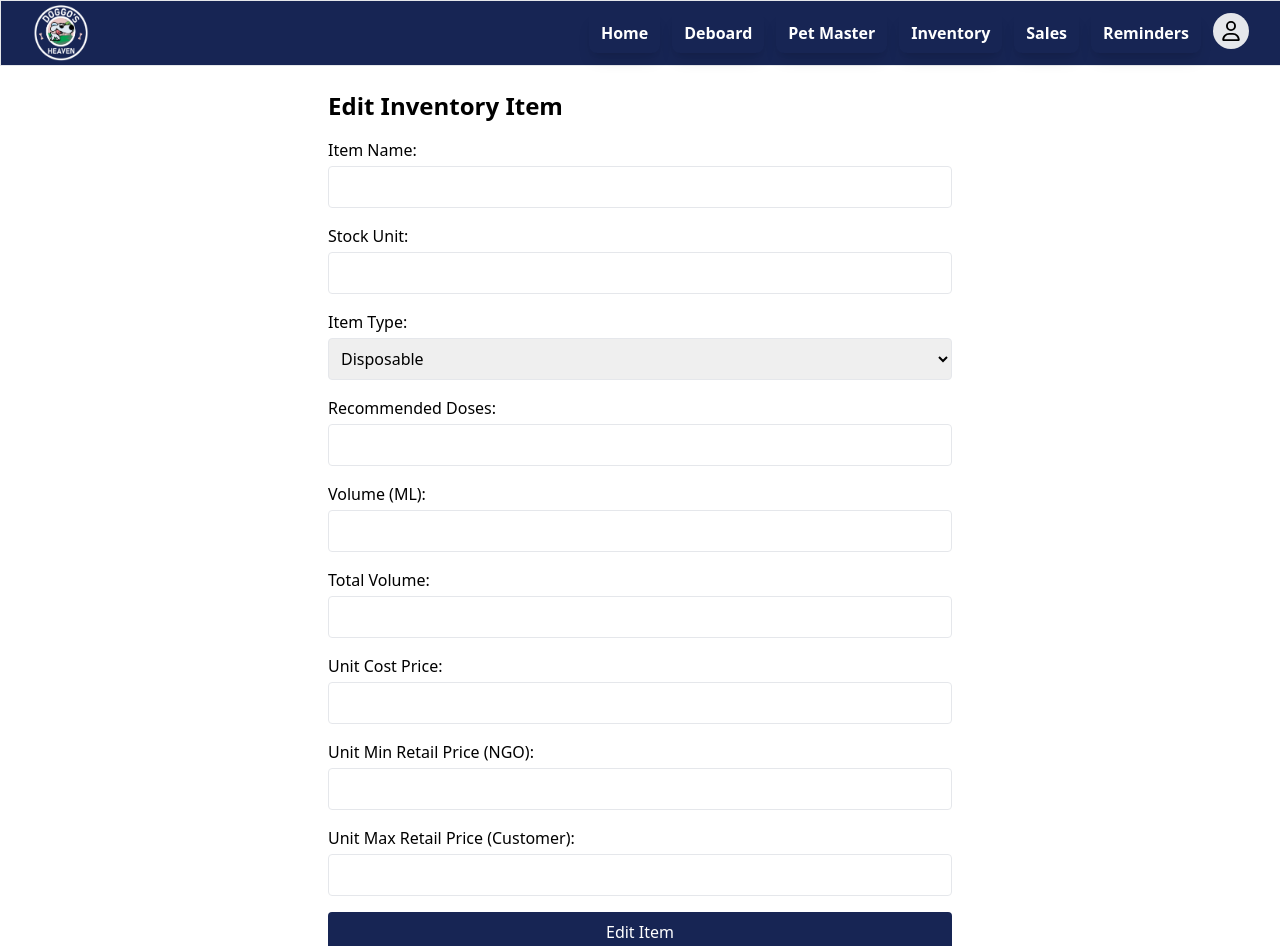
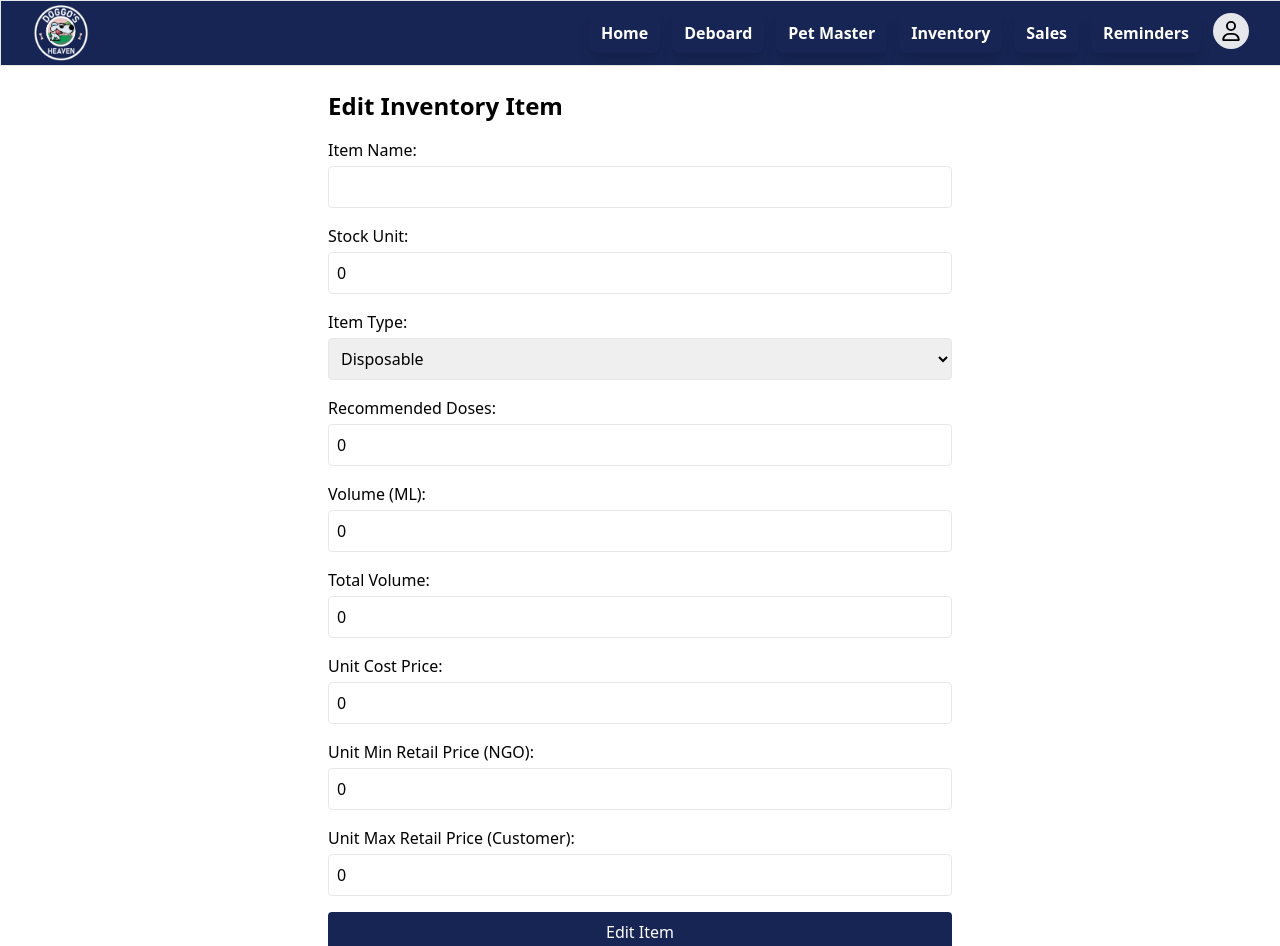
Before and after one commit to DoggosheavenShub/DoggosHeavenSoftwaree, a React (Vite) app in the folder Frontend/: page /editinventory in a window 1280 px wide. Shown: the top 946 px of the page. Built offline with nearby package versions, Linux system fonts and the light colour scheme; no server answers; sample sign-in values are in the browser's storage.

Commit message:
edit inventory fixed

```diff
--- a/Frontend/src/component/Inventory/EditInventory.jsx
+++ b/Frontend/src/component/Inventory/EditInventory.jsx
@@ -1,17 +1,16 @@
 import React, { useEffect, useState } from "react";
-import { useLocation, useNavigate, useSearchParams } from "react-router-dom";
+import { useLocation, useNavigate } from "react-router-dom";
 import {
   editInventoryItem,
   getInventoryItemDetails,
 } from "../../store/slices/inventorySlice";
-import { useDispatch } from "react-redux";
-import { logout } from "../../store/slices/authSlice";
+import { useDispatch, useSelector } from "react-redux";
 
 const EditInventory = () => {
-  const [searchParams, setSearchParams] = useSearchParams();
   const dispatch = useDispatch();
   const navigate = useNavigate();
   const location = useLocation();
+  const { editInventoryLoading } = useSelector((state) => state.inventory);
 
   const { id } = location?.state || "";
   const [formData, setFormData] = useState({
@@ -55,12 +54,21 @@ const EditInventory = () => {
         if (data?.payload?.success) {
           navigate("/inventorylist");
           alert("Inventory item edited successfully!");
-        }
+        } else alert(data?.payload?.message);
       })
       .catch((err) => {
         alert("Failed to edit the inventory item");
+        console.log(err);
       });
   };
+
+  if (editInventoryLoading) {
+    return (
+      <div className="flex justify-center items-center h-screen">
+        <div className="animate-spin rounded-full h-12 w-12 border-b-2 border-blue-600"></div>
+      </div>
+    );
+  }
 
   return (
     <div className="max-w-2xl mx-auto p-6">
@@ -71,7 +79,7 @@ const EditInventory = () => {
           <input
             type="text"
             name="itemName"
-            value={formData?.itemName || ""}
+            value={formData.itemName || ""}
             onChange={handleChange}
             required
             className="w-full p-2 border rounded"
@@ -83,7 +91,7 @@ const EditInventory = () => {
           <input
             type="number"
             name="stockUnit"
-            value={formData?.stockUnit || ""}
+            value={formData.stockUnit || 0}
             onChange={handleChange}
             required
             className="w-full p-2 border rounded"
@@ -94,22 +102,25 @@ const EditInventory = () => {
           <label className="block mb-1">Item Type:</label>
           <select
             name="itemType"
-            value={formData?.itemType || ""}
+            value={formData.itemType || "disposable"}
             onChange={handleChange}
             required
             className="w-full p-2 border rounded"
           >
             <option value="disposable">Disposable</option>
             <option value="syringe">Syringe</option>
+            <option value="medicine">Medicine</option>
           </select>
         </div>
 
+        {formData.itemType !== "medicine" && (
+          <>
             <div>
               <label className="block mb-1">Recommended Doses:</label>
               <input
                 type="number"
                 name="recommendedDoses"
-            value={formData?.recommendedDoses || ""}
+                value={formData.recommendedDoses || 0}
                 onChange={handleChange}
                 className="w-full p-2 border rounded"
               />
@@ -120,7 +131,7 @@ const EditInventory = () => {
               <input
                 type="number"
                 name="volumeML"
-            value={formData?.volumeML || ""}
+                value={formData.volumeML || 0}
                 onChange={handleChange}
                 className="w-full p-2 border rounded"
               />
@@ -131,18 +142,20 @@ const EditInventory = () => {
               <input
                 type="number"
                 name="totalVolume"
-            value={formData?.totalVolume || ""}
+                value={formData.totalVolume || 0}
                 onChange={handleChange}
                 className="w-full p-2 border rounded"
               />
             </div>
+          </>
+        )}
 
         <div>
           <label className="block mb-1">Unit Cost Price:</label>
           <input
             type="number"
             name="unitCostPrice"
-            value={formData?.unitCostPrice || ""}
+            value={formData.unitCostPrice || 0}
             onChange={handleChange}
             className="w-full p-2 border rounded"
           />
@@ -153,7 +166,7 @@ const EditInventory = () => {
           <input
             type="number"
             name="unitMinRetailPriceNGO"
-            value={formData?.unitMinRetailPriceNGO || ""}
+            value={formData.unitMinRetailPriceNGO || 0}
             onChange={handleChange}
             className="w-full p-2 border rounded"
           />
@@ -166,7 +179,7 @@ const EditInventory = () => {
           <input
             type="number"
             name="unitMaxRetailPriceCustomer"
-            value={formData?.unitMaxRetailPriceCustomer || ""}
+            value={formData.unitMaxRetailPriceCustomer || 0}
             onChange={handleChange}
             className="w-full p-2 border rounded"
           />
@@ -174,7 +187,7 @@ const EditInventory = () => {
 
         <button
           type="submit"
-          className="w-full  bg-blue-950 text-white p-2 rounded hover:bg-blue-600"
+          className="w-full bg-blue-950 text-white p-2 rounded hover:bg-blue-600"
         >
           Edit Item
         </button>
```
Also changed, not shown: 1 other file (tests, documents, lock files or other folders). Lines whose indentation alone changed are shown as unchanged.
